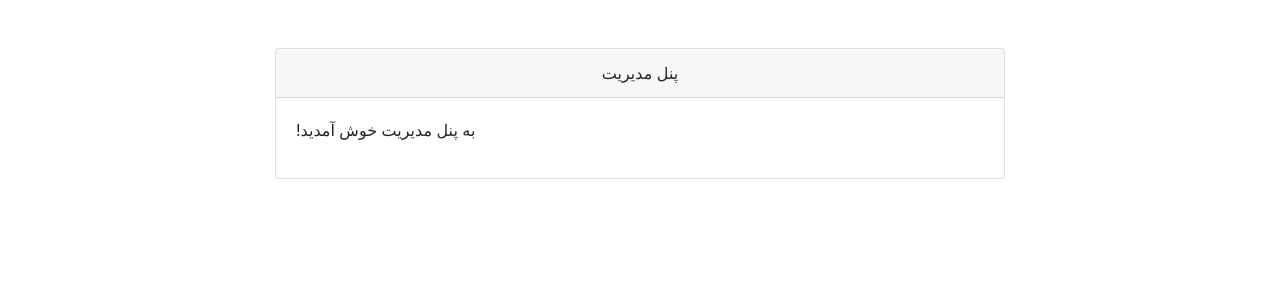
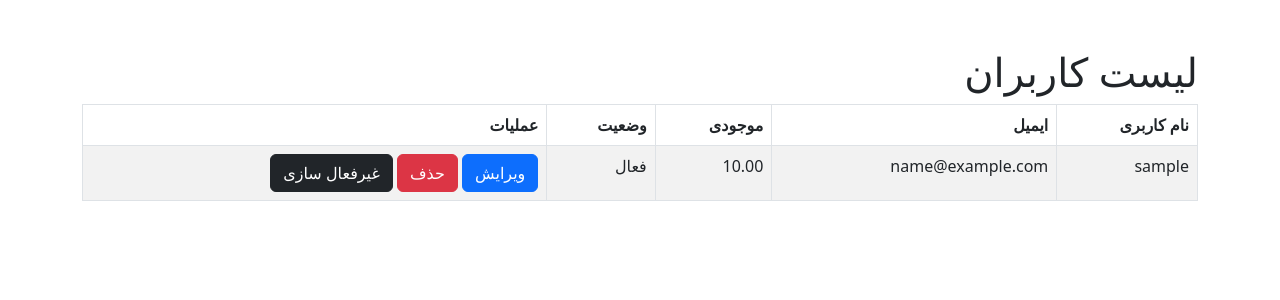
Before and after one commit to AmirhosseinNazarii/django_Rapoll, a Django app: page /adminpanel/panel1/ in a window 1280 px wide. Shown: the top 300 px of the page. Run offline with Django 5.2, Linux system fonts and the light colour scheme; tables that the repository leaves empty hold one stand-in row (values such as "Sample post"); some libraries are stand-ins or nearby versions.

Commit message:
panel admin delete and active user ezafe shod

```diff
--- a/adminpanel/templates/adminpanel/panel1.html
+++ b/adminpanel/templates/adminpanel/panel1.html
@@ -1,23 +1,54 @@
+<!-- adminpanel/templates/adminpanel/panel1.html -->
 <!DOCTYPE html>
 <html lang="fa">
 <head>
     <meta charset="UTF-8">
     <meta name="viewport" content="width=device-width, initial-scale=1.0">
-    <title>پنل مدیریت</title>
-    <link href="https://stackpath.bootstrapcdn.com/bootstrap/4.5.2/css/bootstrap.min.css" rel="stylesheet">
+    <title>پنل مدیریت کاربران</title>
+    <!-- لینک به فایل‌های CSS بوت‌استرپ -->
+    <link href="https://cdn.jsdelivr.net/npm/bootstrap@5.3.0/dist/css/bootstrap.min.css" rel="stylesheet">
 </head>
-<body dir="rtl">
+<body dir="rtl" style="text-align: right;">
     <div class="container mt-5">
-        <div class="row justify-content-center">
-            <div class="col-md-8">
-                <div class="card">
-                    <div class="card-header text-center">پنل مدیریت</div>
-                    <div class="card-body">
-                        <p>به پنل مدیریت خوش آمدید!</p>
-                    </div>
-                </div>
-            </div>
-        </div>
+        <h1>لیست کاربران</h1>
+        <table class="table table-bordered table-striped">
+            <thead class="thead-dark">
+                <tr>
+                    <th>نام کاربری</th>
+                    <th>ایمیل</th>
+                    <th>موجودی</th>
+                    <th>وضعیت</th>
+                    <th>عملیات</th>
+                </tr>
+            </thead>
+            <tbody>
+                {% for user in users %}
+                    <tr>
+                        <td>{{ user.username }}</td>
+                        <td>{{ user.email }}</td>
+                        <td>{{ user.balance }}</td>
+                        <td>
+                            {% if user.status %}
+                                فعال
+                            {% else %}
+                                غیرفعال
+                            {% endif %}
+                        </td>
+                        <td>
+                            <a href="{% url 'edit_user' user.id %}" class="btn btn-primary">ویرایش</a>
+                            <a href="{% url 'delete_user' user.id %}" class="btn btn-danger">حذف</a>
+                            {% if user.status %}
+                                <a href="{% url 'toggle_status' user.id %}" class="btn btn-dark">غیرفعال سازی</a>
+                            {% else %}
+                                <a href="{% url 'toggle_status' user.id %}" class="btn btn-success">فعال سازی</a>
+                            {% endif %}
+                        </td>
+                    </tr>
+                {% endfor %}
+            </tbody>
+        </table>
     </div>
+    <!-- اسکریپت‌های جاوااسکریپت بوت‌استرپ -->
+    <script src="https://cdn.jsdelivr.net/npm/bootstrap@5.3.0/dist/js/bootstrap.bundle.min.js"></script>
 </body>
 </html>
--- a/adminpanel/urls.py
+++ b/adminpanel/urls.py
@@ -1,6 +1,10 @@
+# adminpanel/urls.py
 from django.urls import path
 from . import views
 
 urlpatterns = [
     path('panel1/', views.panel1, name='panel1'),
+    path('edit_user/<int:user_id>/', views.edit_user, name='edit_user'),
+    path('delete_user/<int:user_id>/', views.delete_user, name='delete_user'),
+    path('toggle_status/<int:user_id>/', views.toggle_status, name='toggle_status'),
 ]
--- a/adminpanel/views.py
+++ b/adminpanel/views.py
@@ -1,4 +1,24 @@
-from django.shortcuts import render
+# adminpanel/views.py
+from django.shortcuts import render, get_object_or_404, redirect
+from users.models import User, UserDetails
+
 
 def panel1(request):
-    return render(request, 'adminpanel/panel1.html')
+    users = User.objects.all()
+    return render(request, 'adminpanel/panel1.html', {'users': users})
+
+def edit_user(request, user_id):
+    user = get_object_or_404(User, id=user_id)
+    # کد ویرایش کاربر
+    return redirect('panel1')
+
+def delete_user(request, user_id):
+    user = get_object_or_404(User, id=user_id)
+    user.delete()
+    return redirect('panel1')
+
+def toggle_status(request, user_id):
+    user = get_object_or_404(User, id=user_id)
+    user.status = not user.status  # تغییر وضعیت کاربر
+    user.save()
+    return redirect('panel1')
```
